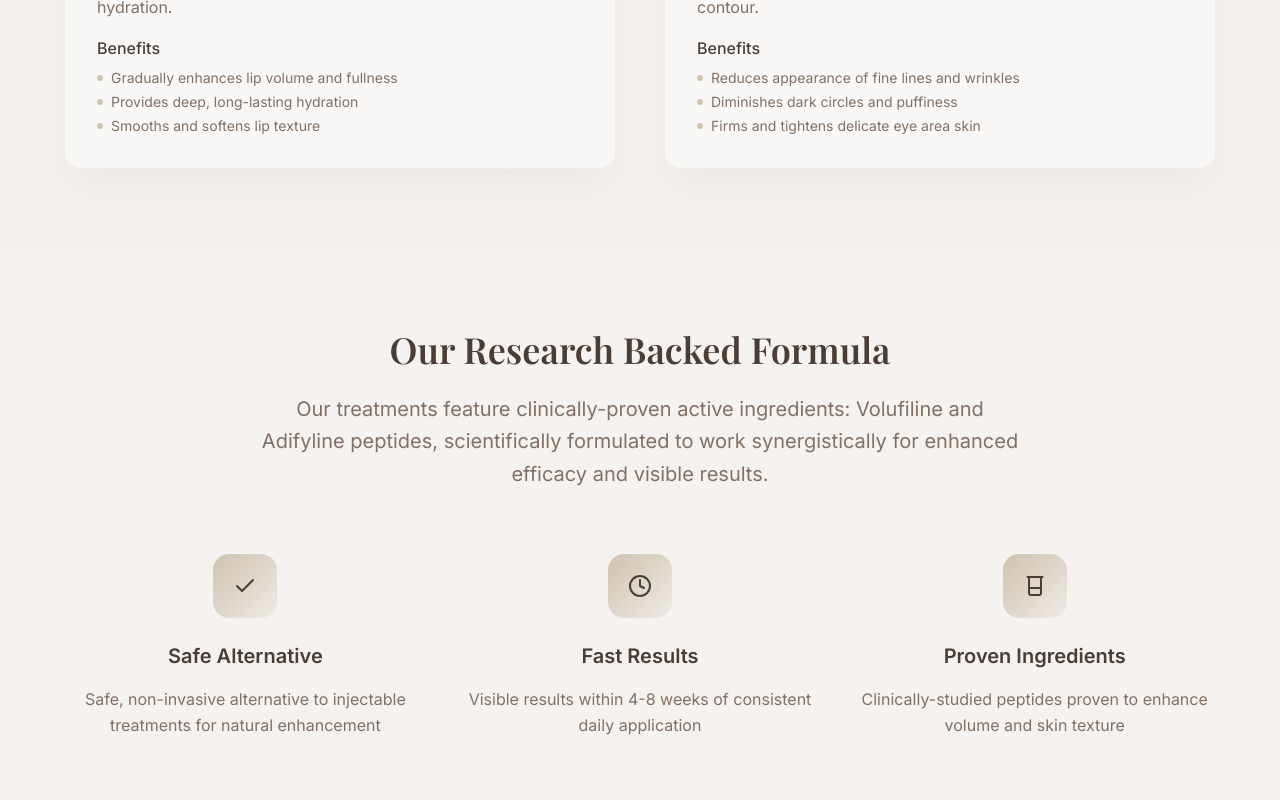
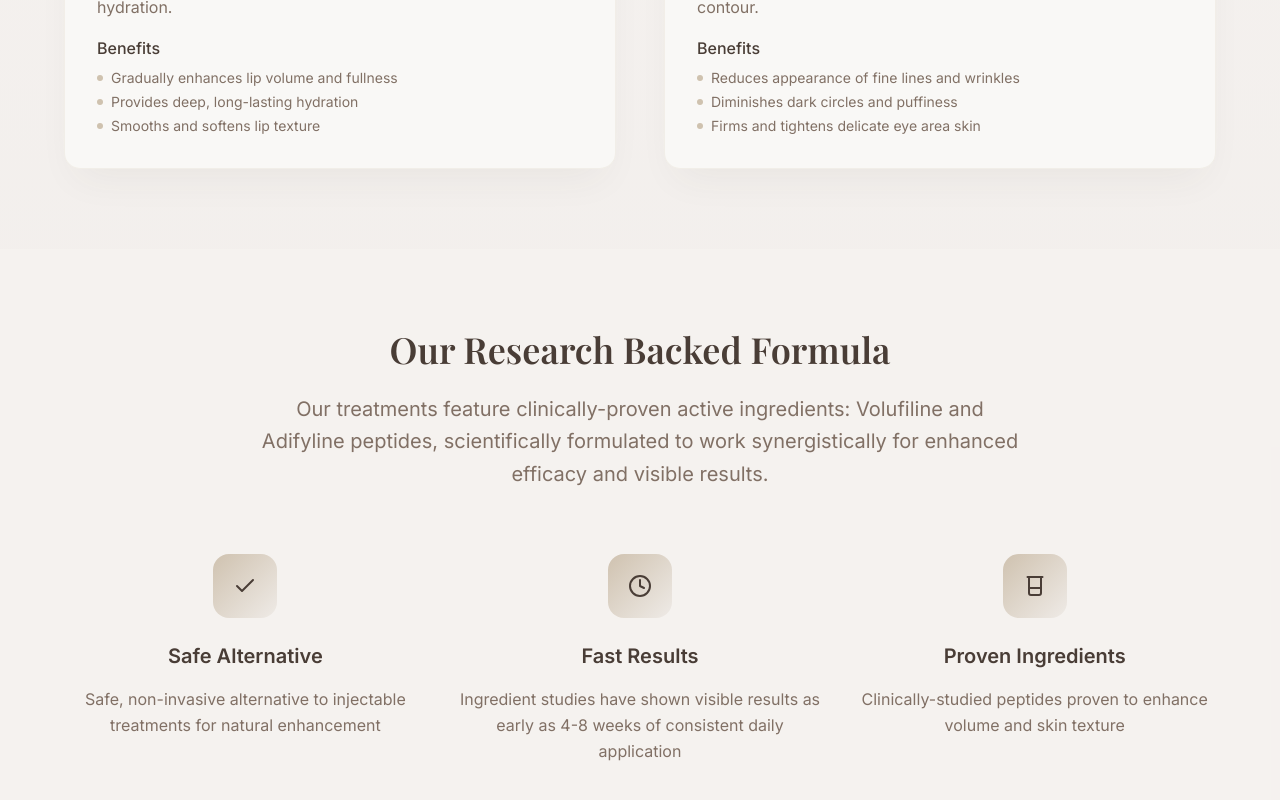
Before and after one commit to fiona-ahmed/elure, a React (Vite) app: page / in a window 1280 px wide. Shown: the part 2348-3148 px from the top of the page. Built offline with nearby package versions, Linux system fonts and the light colour scheme; the HTML template or start-up script is replaced by a standard one.

Commit message:
Change text content

```diff
--- a/src/components/VoluflineSection.tsx
+++ b/src/components/VoluflineSection.tsx
@@ -7,7 +7,7 @@ const features = [{
 }, {
   icon: Clock,
   title: "Fast Results",
-  description: "Visible results within 4-8 weeks of consistent daily application"
+  description: "Ingredient studies have shown visible results as early as 4-8 weeks of consistent daily application"
 }, {
   icon: Beaker,
   title: "Proven Ingredients",
```
